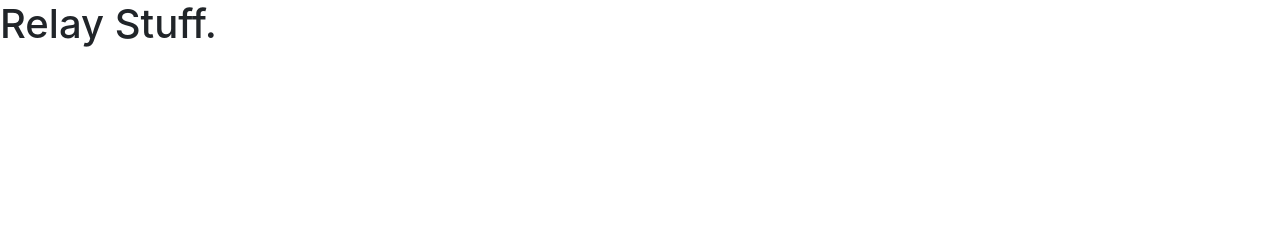
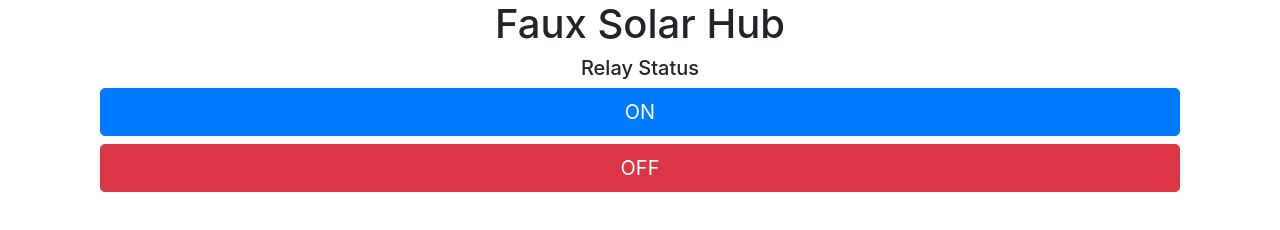
Before and after one commit to Rodpais/ESP32_Relay_Light_Server_and_IR_Client, a website: page relay.html in a window 1280 px wide. Drawn offline with nearby package versions, Linux system fonts and the light colour scheme.

Commit message:
Corrects meta data in html page to point to correct css and js files, updates _variables with default

```diff
--- a/package.json
+++ b/package.json
@@ -1,7 +1,7 @@
 {
   "name": "esp32_relay_light_server",
   "version": "0.1.0",
-  "description": "Interface for Relay Control",
+  "description": "ESP32 Relay Light Server and IR Client\r ------------------------------------------",
   "main": "index.js",
   "scripts": {
     "test": "echo \"Error: no test specified\" && exit 1"
--- a/relay.html
+++ b/relay.html
@@ -1,26 +1,40 @@
 <!doctype html>
 <html lang="en">
   <head>
+
     <!-- Required meta tags -->
     <meta charset="utf-8">
     <meta name="viewport" content="width=device-width, initial-scale=1, shrink-to-fit=no">
+    <script>
+      window.jQuery || document.write('<script src="/node_modules/jquery/dist/jquery.min.js">\x3C/script>')
+    </script>
 
     <!-- Bootstrap CSS -->
-    <link rel="stylesheet" href="bootstrap/bootstrap.min.css" media="screen">
-    <script src="bootstrap/bootstrap.min.js"></script>
-    <script language="javascript" type="text/javascript">
-      <!-- Everything in between will be our functions for the button presses and or whatever -->
-    </script>
-
-    <title>Source of Light</title>
+    <link rel="stylesheet" href="node_modules/bootstrap/dist/css/bootstrap.min.css" media="screen">
+    <script src="node_modules/bootstrap/bootstrap.min.js"></script>
   </head>
   <body>
-    <h1>Relay Stuff.</h1>
+
+    <div class="container" style="text-align:center;">
+      <h1> Faux Solar Hub </h1>
+
+      <h5>Relay Status</h5>
+
+      <!-- Buttons ================================================== -->
+      <div class="container">
+
+        <p>
+          <button id="b1" type="button" class="btn btn-primary btn-lg btn-block" onclick="setIO(2, 'ON');">ON</button>
+          <button id="b2" type="button" class="btn btn-danger  btn-lg btn-block" onclick="setIO(2, 'OFF');">OFF</button>
+        </p>
+
+      </div>
+    </div>
 
     <!-- Optional JavaScript -->
     <!-- jQuery first, then Popper.js, then Bootstrap JS -->
-    <script src="jquery.min.js"</script>
-    <script src="popper.min.js"</script>
-    <script src="bootstrap.min.js"</script>
+    <script src="node_modules/jquery/dist/jquery.min.js"</script>
+    <script src="node_modules/popper.js/dist/popper.min.js"</script>
+    <script src="node_modules/bootstrap/dist/js/bootstrap.min.js"</script>
   </body>
 </html>
```
